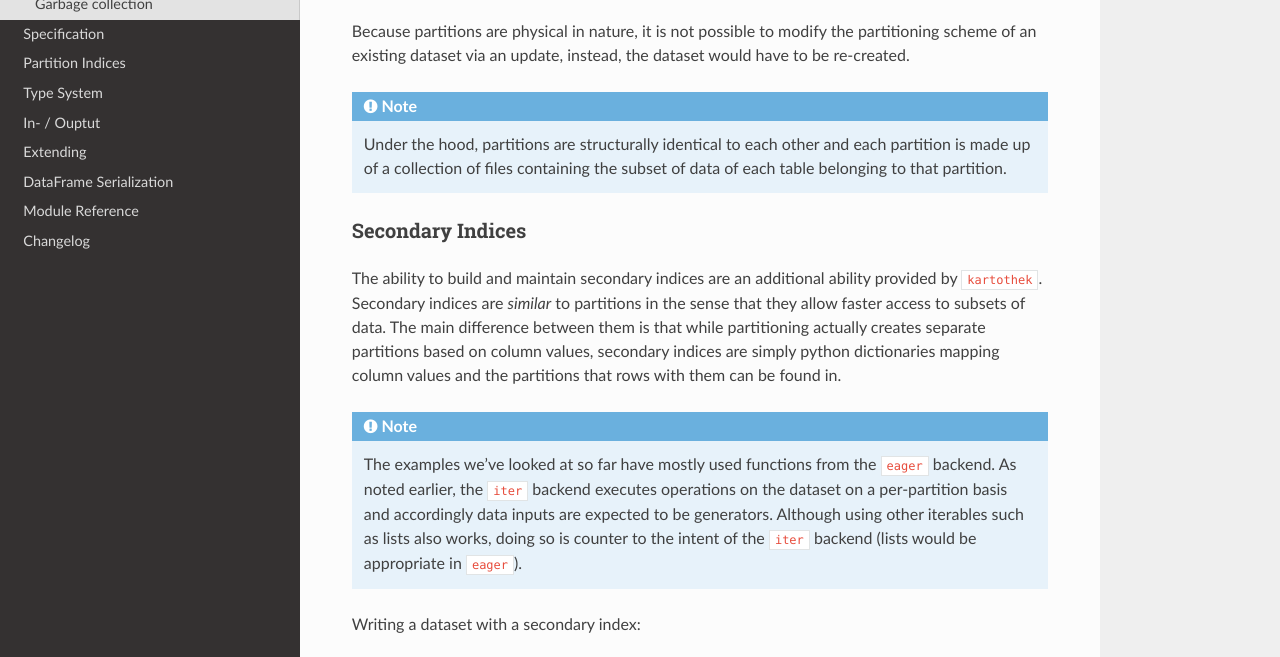
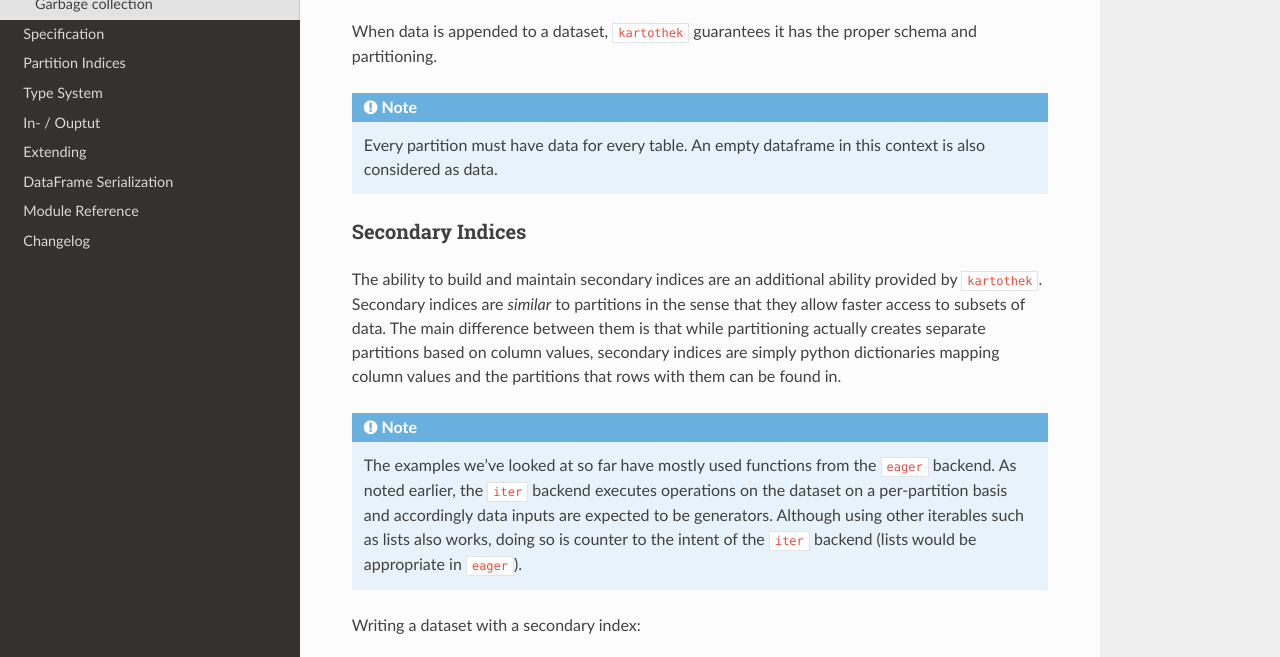
Before and after one commit to JDASoftwareGroup/kartothek, a Sphinx documentation site: the page built from docs/further_useful_features.rst, in a window 1280 px wide and 900 px high, scrolled down 1673 px, cut to the strip 236-893 px from the top of the window. Built offline with Sphinx 7.4.7 and the Read the Docs theme 2.0.0, drawn with Linux system fonts in a browser that asks for light colours; some of the changed text lies outside the part shown.

Commit message:
fix partitioning section

```diff
--- a/docs/further_useful_features.rst
+++ b/docs/further_useful_features.rst
@@ -65,8 +65,9 @@
     )
     df
 
-``kartothek`` allows users to (physically) partition their data by the
-values of table columns such that all the rows with the same value of the column all get
+``kartothek`` allows users to partition their data by the
+values of table columns such that, for a given input partition,
+all the rows with the same value of the column all get
 written to the same partition. To do this, we use the ``partition_on`` keyword argument:
 
 .. ipython:: python
@@ -133,13 +132,11 @@
     sorted(dm.partitions.keys())
 
 
-Because partitions are physical in nature, it is not possible to modify the
-partitioning scheme of an existing dataset via an update, instead, the dataset
-would have to be re-created.
+When data is appended to a dataset, ``kartothek`` guarantees it has the proper schema
+and partitioning.
 
-.. note:: Under the hood, partitions are structurally identical to each other and each partition
-    is made up of a collection of files containing the subset of data of each table
-    belonging to that partition.
+.. note:: Every partition must have data for every table. An empty dataframe in this
+          context is also considered as data.
 
 Secondary Indices
 -----------------
```
Also changed, not shown: other parts of docs/further_useful_features.rst (+0 -2 lines).
